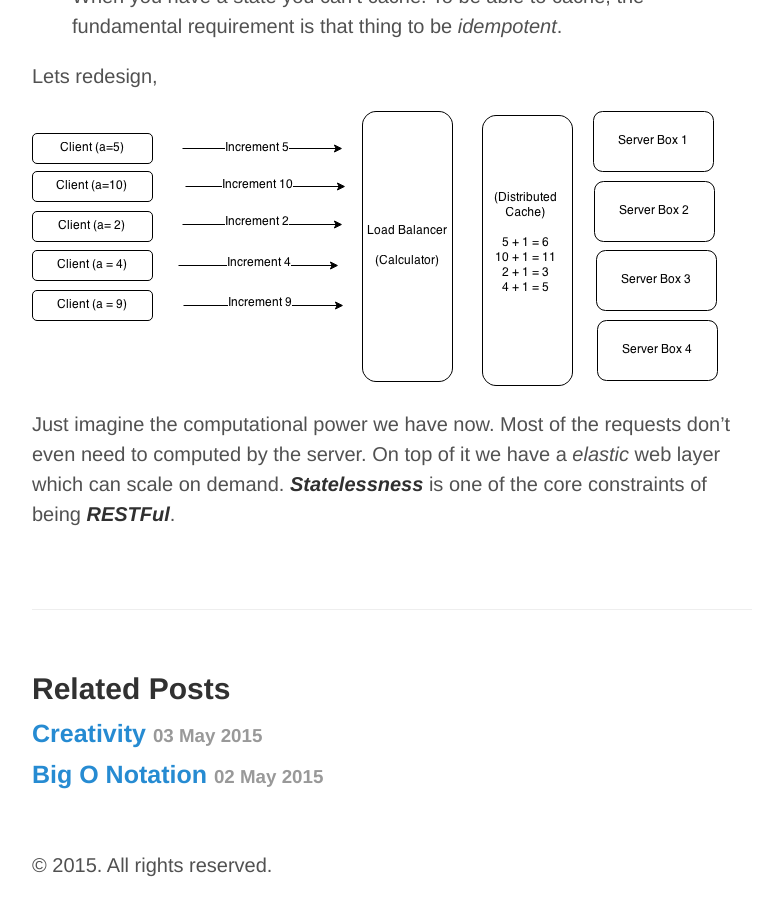
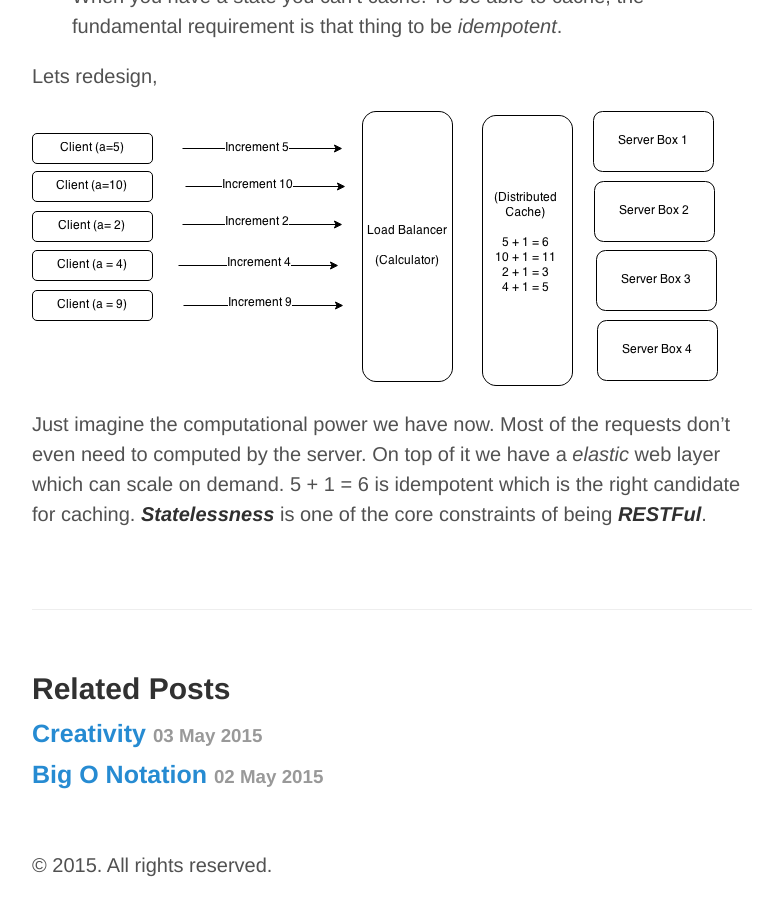
Before and after one commit to lakshma/lakshma.github.io, a Jekyll site: the page built from _posts/2015-05-07-about-state-in-web-app.md, in a window 1280 px wide and 900 px high, scrolled down 1334 px. Shown: the whole window, without its empty margins (248-1031 px from the left). Built offline with Jekyll 4.4.1, drawn with Linux system fonts in a browser that asks for light colours; Markdown is read by kramdown in place of the engine named in the settings.

Commit message:
no message

```diff
--- a/_posts/2015-05-07-about-state-in-web-app.md
+++ b/_posts/2015-05-07-about-state-in-web-app.md
@@ -29,4 +29,4 @@ Lets redesign,
 ![a stateless client server communication]({{ site.url }}/img/stateless.png)
 
 Just imagine the computational power we have now. Most of the requests don't even need to computed by the server. On top of it we have a _elastic_ web layer which can scale on
-demand. **_Statelessness_** is one of the core constraints of being **_RESTFul_**.
+demand. 5 + 1 = 6 is idempotent which is the right candidate for caching. **_Statelessness_** is one of the core constraints of being **_RESTFul_**.
```
